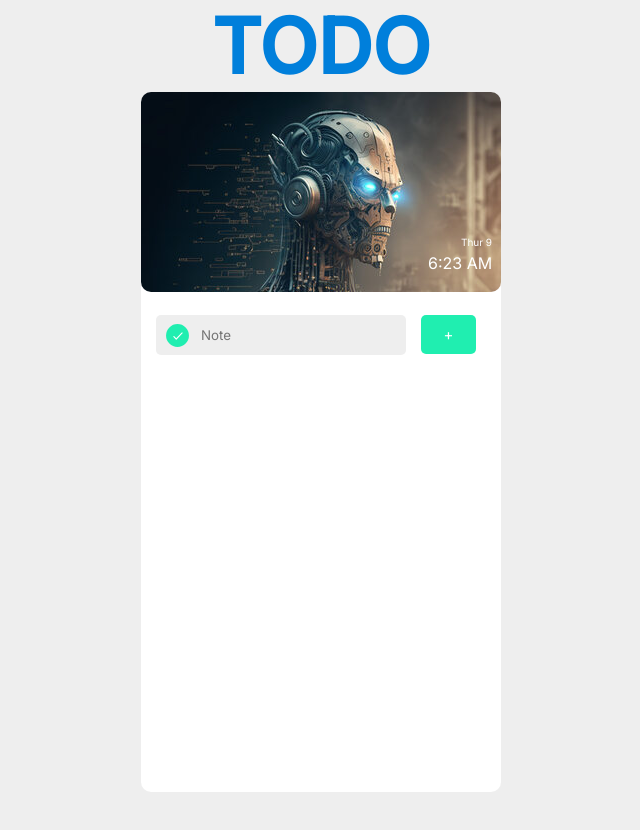
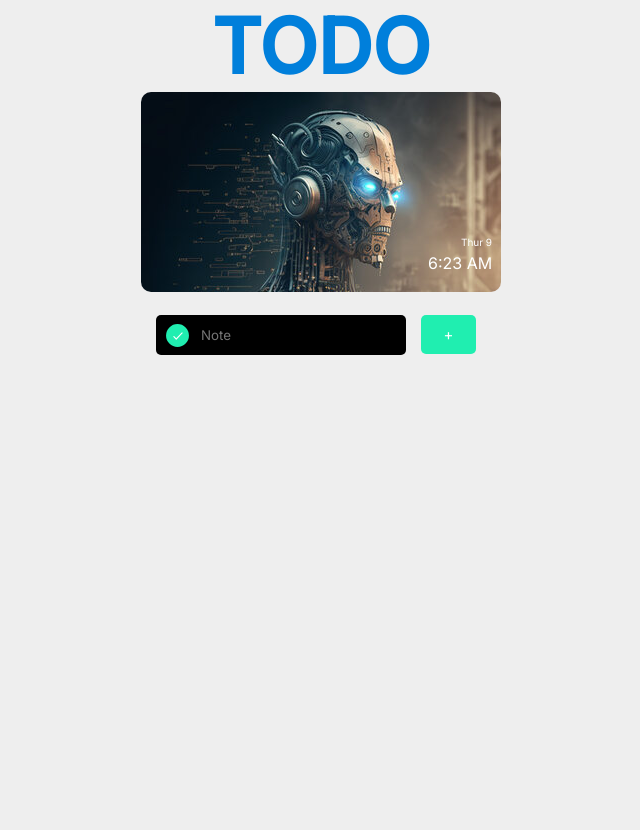
Before and after one commit to Eney997/Todo-UI, a React (Vite) app: page / in a window 1280 px wide. Shown: the top 830 px of the page, without its empty margins (319-959 px from the left). After the commit the page ends 800 px from the top, so only its background shows below. Built offline with nearby package versions, Linux system fonts and the light colour scheme.

Commit message:
addedTodoListfunctions

```diff
--- a/src/Components/Todopage.tsx
+++ b/src/Components/Todopage.tsx
@@ -2,16 +2,43 @@ import styled from "styled-components"
 import carieliwre from '../public/sayYes.svg'
 import robotpic from '../public/robotPick.jpg'
 import secpick from '../public/secPick.jpg'
+import { useState } from "react"
+import nagavi from '../public/garbageBox.svg'
+import empty from '../public/carieliWre.svg'
 
 const Todopage = () => {
+    const [todoList,setTodoList] = useState([])
+    const [newTask,setNewTask] = useState('')
+
+    const hanleChange:any = (e:any) => {
+        setNewTask(e.target.value)
+    }
+
+    const addTask = () => {
+        const newTodoList:any = [...todoList,newTask]
+        setTodoList(newTodoList)
+    }
+
   return (
     <Tododiv>
         <Imgdiv id="imgdive">
         <Inpich1>Thur 9</Inpich1>
         <Inpickh2>6:23 AM</Inpickh2>
         </Imgdiv>
-        <Inputtypetex id="typeTxt" type="text" placeholder="Note" maxLength={30}/>
-        <Sbutton><Butspan>+</Butspan></Sbutton>
+        <div>
+        <Inputtypetex onChange={hanleChange} id="typeTxt" type="text" placeholder="Note" maxLength={30}/>
+        <Sbutton onClick={addTask}><Butspan>+</Butspan></Sbutton>
+        </div>
+        <div className="list">
+            {todoList.map((task:any,index:any) => {
+                const unicKey = `${task.id}-${index}-`
+            return <div className="" key={unicKey}>
+                    <h1 className="listIN" key={index}>{task}</h1>
+                    <img src={nagavi}></img>
+                    <img src={empty}></img>
+                </div>
+            })}
+        </div>
     </Tododiv>
   )
 }
@@ -20,10 +47,10 @@ export default Todopage
 
 const Tododiv = styled.div `
     width: 100%;
-    height: 700px;
+    height: 100%;
     background-color: #fff;
     border-radius:10px;
-    margin-bottom: 100px;
+    margin-bottom:100px;
 
     @media (width>1440px){
         margin-top:20px ;
@@ -86,7 +113,7 @@ const Inputtypetex = styled.input `
     gap: 10px;
     flex: 1 0 0;
     align-self: stretch;
-    background: #EEE;
+    background: black;
     border-radius: 5px;
     outline: none;
     border: none;
@@ -116,6 +143,7 @@ const Sbutton = styled.button `
     align-self: stretch;
     margin-left: 280px;
     margin-top: 23px;
+    position: absolute;
     border-radius: 5px;
     background: #20EEB0;
     border: none;
```
Also changed, not shown: 1 other file (tests, documents, lock files or other folders).
